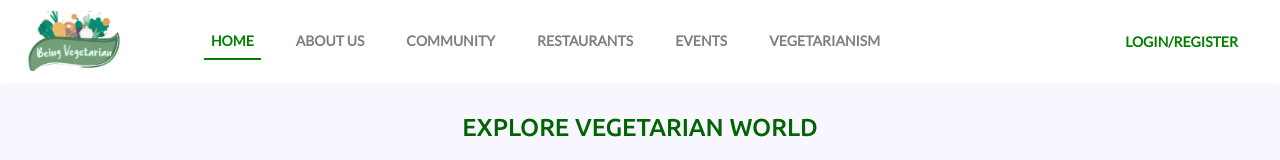
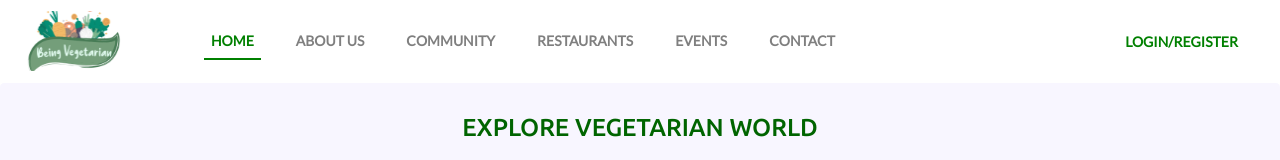
Before and after one commit to samip4/samip, a React (Create React App) app: page / in a window 1280 px wide. Shown: the top 160 px of the page. Built offline with nearby package versions, Linux system fonts and the light colour scheme.

Commit message:
updated 18

```diff
--- a/src/page/Navbar.js
+++ b/src/page/Navbar.js
@@ -28,7 +28,7 @@ const Navbar =() => {
         <NavLink className="nav-link" exact activeClassName="active_nav" to="/fer"  aria-disabled="true">EVENTS</NavLink>
       </li>
       <li className="nav-item p-3">
-        <NavLink className="nav-link" exact activeClassName="active_nav" to="/egerg"  aria-disabled="true">VEGETARIANISM</NavLink>
+        <NavLink className="nav-link" exact activeClassName="active_nav" to="/contact"  aria-disabled="true">Contact</NavLink>
       </li>
     </ul>
     <span className="nav-item p-3 text-center">
```
